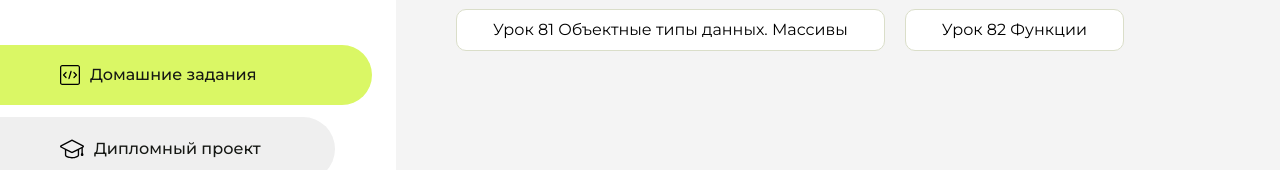
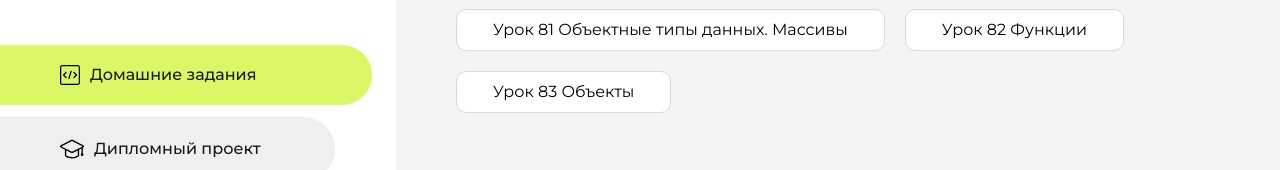
Before and after one commit to Irbisis/HomeWork, a plain HTML site: page index.html in a window 1280 px wide. Shown: the part 291-461 px from the top of the page. Drawn offline with Linux system fonts and the light colour scheme.

Commit message:
Update index.html

```diff
--- a/index.html
+++ b/index.html
@@ -104,6 +104,9 @@
                     <li class="content__list-item">
                         <a href="./JavaScript_Lesson_7/index.html">Урок 82 Функции</a>
                     </li>
+                    <li class="content__list-item">
+                        <a href="./JavaScript_Lesson_7/index.html">Урок 83 Объекты</a>
+                    </li>
                 </ul>
             </div>
             <div class="content__block hidden" id="diplomBlock">
```
